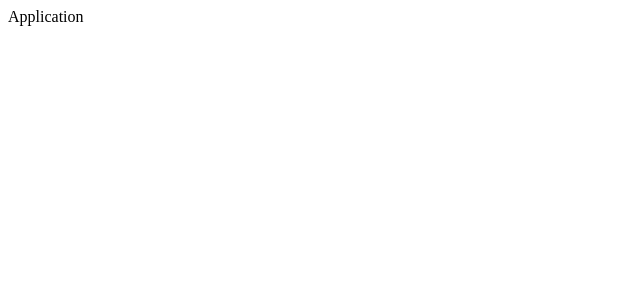
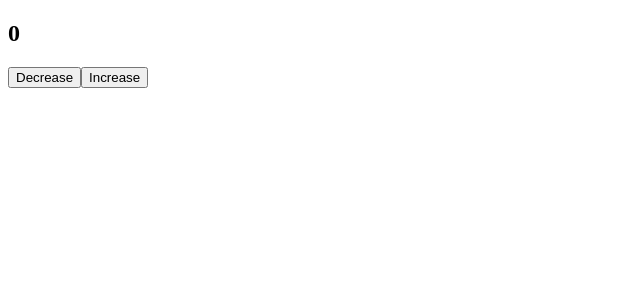
Before and after one commit to vovchik33/react-fund-course, a React (Create React App) app: page / in a window 1280 px wide. Shown: the top 300 px of the page, without its empty margins (0-640 px from the left). Built offline with nearby package versions, Linux system fonts and the light colour scheme.

Commit message:
Feature: Likes counter

```diff
--- a/src/App.js
+++ b/src/App.js
@@ -1,9 +1,13 @@
-import React from "react";
+import React, {useState} from "react";
 
 function App() {
+  const [likes, setLikes] = useState(0);
+
   return (
     <div className="App">
-      Application
+      <h2>{likes}</h2>
+      <button onClick={() => setLikes(likes-1)}>Decrease</button>
+      <button onClick={() => setLikes(likes+1)}>Increase</button>
     </div>
   );
 }
```
